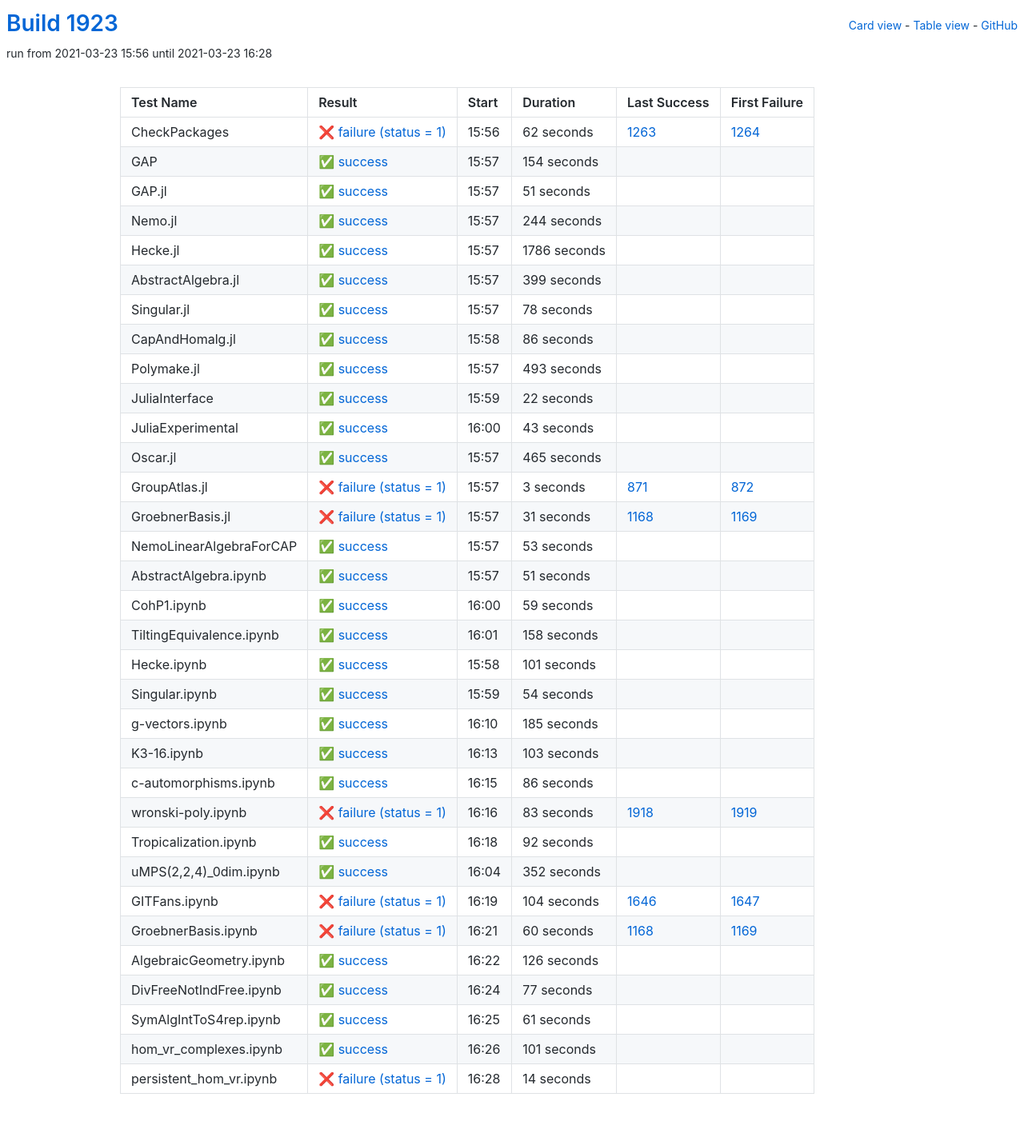
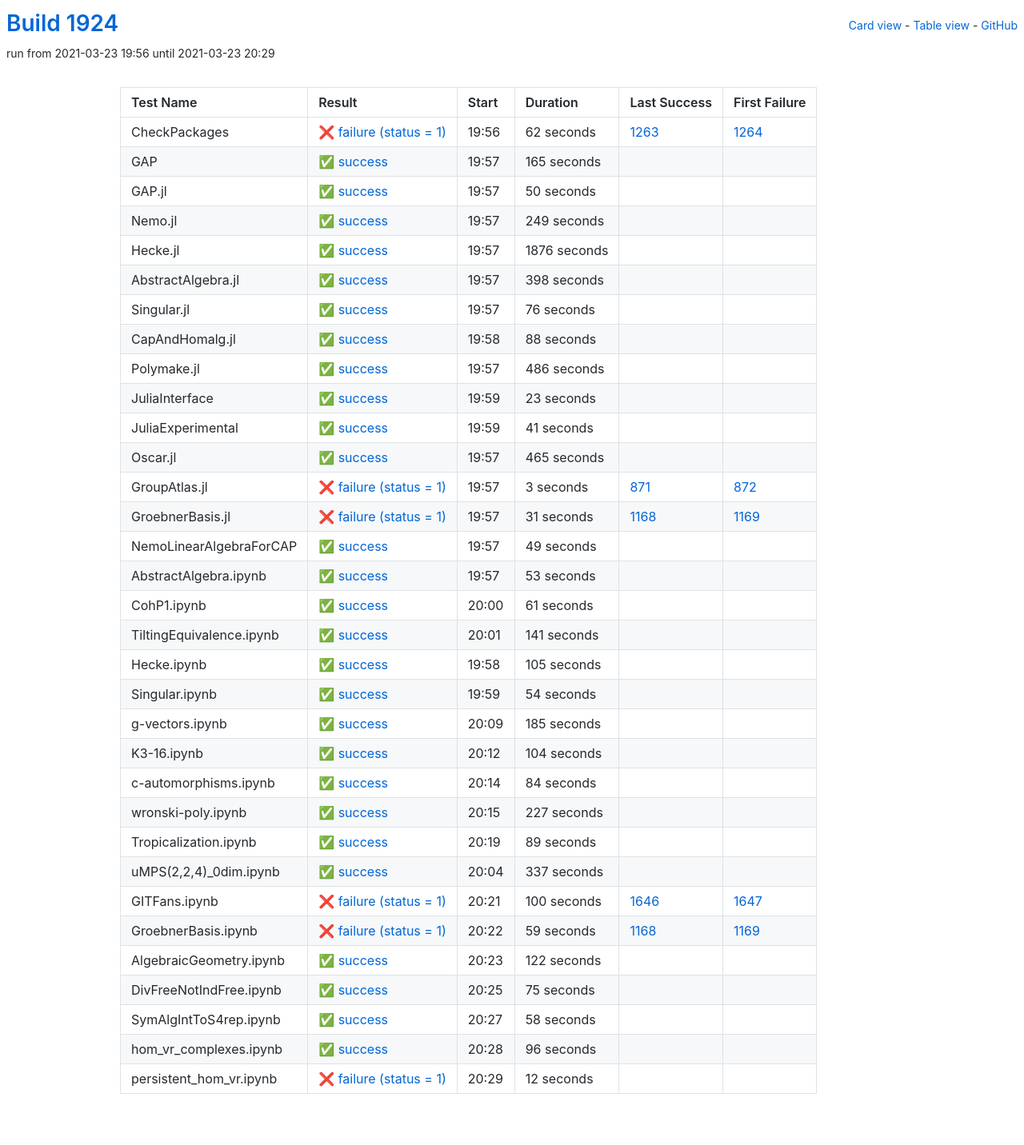
Before and after one commit to oscar-system/oscar-ci-status-stable, a Jekyll site: the page built from table.html, in a window 1280 px wide. Shown: the whole page at 80% size. Built offline with Jekyll 4.4.1, drawn with Linux system fonts in a browser that asks for light colours.

Commit message:
Build #1924

```diff
--- a/_data/ci.yml
+++ b/_data/ci.yml
@@ -1,6 +1,6 @@
 ---
-build: 1923
-build_url: https://oscarci.mathematik.uni-kl.de/job/oscar-stable/1923/
+build: 1924
+build_url: https://oscarci.mathematik.uni-kl.de/job/oscar-stable/1924/
 job: oscar-stable
 organization: oscar-system
 repo: oscar-ci-status-stable
@@ -8,8 +8,8 @@ repourl: https://github.com/oscar-system/oscar-ci-status-stable
 tests:
 - name: CheckPackages
   id: checkpackages
-  log: https://oscarci.mathematik.uni-kl.de/job/oscar-stable/1923/artifact/logs/build-1923/CheckPackages.log
-  start: 2021-03-23 15:56
+  log: https://oscarci.mathematik.uni-kl.de/job/oscar-stable/1924/artifact/logs/build-1924/CheckPackages.log
+  start: 2021-03-23 19:56
   success: false
   exitcode: 1
   status: failure
@@ -20,128 +20,128 @@ tests:
   first_failure_url: https://oscarci.mathematik.uni-kl.de/job/oscar-stable/1264/
 - name: GAP
   id: gap
-  log: https://oscarci.mathematik.uni-kl.de/job/oscar-stable/1923/artifact/logs/build-1923/GAP.log
-  start: 2021-03-23 15:57
+  log: https://oscarci.mathematik.uni-kl.de/job/oscar-stable/1924/artifact/logs/build-1924/GAP.log
+  start: 2021-03-23 19:57
   success: true
   exitcode: 0
   status: success
-  duration: 154
+  duration: 165
   last_success: false
   last_success_url:
   first_failure: false
   first_failure_url:
 - name: GAP.jl
   id: gap-jl
-  log: https://oscarci.mathematik.uni-kl.de/job/oscar-stable/1923/artifact/logs/build-1923/GAP.jl.log
-  start: 2021-03-23 15:57
+  log: https://oscarci.mathematik.uni-kl.de/job/oscar-stable/1924/artifact/logs/build-1924/GAP.jl.log
+  start: 2021-03-23 19:57
   success: true
   exitcode: 0
   status: success
-  duration: 51
+  duration: 50
   last_success: false
   last_success_url:
   first_failure: false
   first_failure_url:
 - name: Nemo.jl
   id: nemo-jl
-  log: https://oscarci.mathematik.uni-kl.de/job/oscar-stable/1923/artifact/logs/build-1923/Nemo.jl.log
-  start: 2021-03-23 15:57
+  log: https://oscarci.mathematik.uni-kl.de/job/oscar-stable/1924/artifact/logs/build-1924/Nemo.jl.log
+  start: 2021-03-23 19:57
   success: true
   exitcode: 0
   status: success
-  duration: 244
+  duration: 249
   last_success: false
   last_success_url:
   first_failure: false
   first_failure_url:
 - name: Hecke.jl
   id: hecke-jl
-  log: https://oscarci.mathematik.uni-kl.de/job/oscar-stable/1923/artifact/logs/build-1923/Hecke.jl.log
-  start: 2021-03-23 15:57
+  log: https://oscarci.mathematik.uni-kl.de/job/oscar-stable/1924/artifact/logs/build-1924/Hecke.jl.log
+  start: 2021-03-23 19:57
   success: true
   exitcode: 0
   status: success
-  duration: 1786
+  duration: 1876
   last_success: false
   last_success_url:
   first_failure: false
   first_failure_url:
 - name: AbstractAlgebra.jl
   id: abstractalgebra-jl
-  log: https://oscarci.mathematik.uni-kl.de/job/oscar-stable/1923/artifact/logs/build-1923/AbstractAlgebra.jl.log
-  start: 2021-03-23 15:57
+  log: https://oscarci.mathematik.uni-kl.de/job/oscar-stable/1924/artifact/logs/build-1924/AbstractAlgebra.jl.log
+  start: 2021-03-23 19:57
   success: true
   exitcode: 0
   status: success
-  duration: 399
+  duration: 398
   last_success: false
   last_success_url:
   first_failure: false
   first_failure_url:
 - name: Singular.jl
   id: singular-jl
-  log: https://oscarci.mathematik.uni-kl.de/job/oscar-stable/1923/artifact/logs/build-1923/Singular.jl.log
-  start: 2021-03-23 15:57
+  log: https://oscarci.mathematik.uni-kl.de/job/oscar-stable/1924/artifact/logs/build-1924/Singular.jl.log
+  start: 2021-03-23 19:57
   success: true
   exitcode: 0
   status: success
-  duration: 78
+  duration: 76
   last_success: false
   last_success_url:
   first_failure: false
   first_failure_url:
 - name: CapAndHomalg.jl
   id: capandhomalg-jl
-  log: https://oscarci.mathematik.uni-kl.de/job/oscar-stable/1923/artifact/logs/build-1923/CapAndHomalg.jl.log
-  start: 2021-03-23 15:58
+  log: https://oscarci.mathematik.uni-kl.de/job/oscar-stable/1924/artifact/logs/build-1924/CapAndHomalg.jl.log
+  start: 2021-03-23 19:58
   success: true
   exitcode: 0
   status: success
-  duration: 86
+  duration: 88
   last_success: false
   last_success_url:
   first_failure: false
   first_failure_url:
 - name: Polymake.jl
   id: polymake-jl
-  log: https://oscarci.mathematik.uni-kl.de/job/oscar-stable/1923/artifact/logs/build-1923/Polymake.jl.log
-  start: 2021-03-23 15:57
+  log: https://oscarci.mathematik.uni-kl.de/job/oscar-stable/1924/artifact/logs/build-1924/Polymake.jl.log
+  start: 2021-03-23 19:57
   success: true
   exitcode: 0
   status: success
-  duration: 493
+  duration: 486
   last_success: false
   last_success_url:
   first_failure: false
   first_failure_url:
 - name: JuliaInterface
   id: juliainterface
-  log: https://oscarci.mathematik.uni-kl.de/job/oscar-stable/1923/artifact/logs/build-1923/JuliaInterface.log
-  start: 2021-03-23 15:59
+  log: https://oscarci.mathematik.uni-kl.de/job/oscar-stable/1924/artifact/logs/build-1924/JuliaInterface.log
+  start: 2021-03-23 19:59
   success: true
   exitcode: 0
   status: success
-  duration: 22
+  duration: 23
   last_success: false
   last_success_url:
   first_failure: false
   first_failure_url:
 - name: JuliaExperimental
   id: juliaexperimental
-  log: https://oscarci.mathematik.uni-kl.de/job/oscar-stable/1923/artifact/logs/build-1923/JuliaExperimental.log
-  start: 2021-03-23 16:00
+  log: https://oscarci.mathematik.uni-kl.de/job/oscar-stable/1924/artifact/logs/build-1924/JuliaExperimental.log
+  start: 2021-03-23 19:59
   success: true
   exitcode: 0
   status: success
-  duration: 43
+  duration: 41
   last_success: false
   last_success_url:
   first_failure: false
   first_failure_url:
 - name: Oscar.jl
   id: oscar-jl
-  log: https://oscarci.mathematik.uni-kl.de/job/oscar-stable/1923/artifact/logs/build-1923/Oscar.jl.log
-  start: 2021-03-23 15:57
+  log: https://oscarci.mathematik.uni-kl.de/job/oscar-stable/1924/artifact/logs/build-1924/Oscar.jl.log
+  start: 2021-03-23 19:57
   success: true
   exitcode: 0
   status: success
@@ -152,8 +152,8 @@ tests:
   first_failure_url:
 - name: GroupAtlas.jl
   id: groupatlas-jl
-  log: https://oscarci.mathematik.uni-kl.de/job/oscar-stable/1923/artifact/logs/build-1923/GroupAtlas.jl.log
-  start: 2021-03-23 15:57
+  log: https://oscarci.mathematik.uni-kl.de/job/oscar-stable/1924/artifact/logs/build-1924/GroupAtlas.jl.log
+  start: 2021-03-23 19:57
   success: false
   exitcode: 1
   status: failure
@@ -164,8 +164,8 @@ tests:
   first_failure_url: https://oscarci.mathematik.uni-kl.de/job/oscar-stable/872/
 - name: GroebnerBasis.jl
   id: groebnerbasis-jl
-  log: https://oscarci.mathematik.uni-kl.de/job/oscar-stable/1923/artifact/logs/build-1923/GroebnerBasis.jl.log
-  start: 2021-03-23 15:57
+  log: https://oscarci.mathematik.uni-kl.de/job/oscar-stable/1924/artifact/logs/build-1924/GroebnerBasis.jl.log
+  start: 2021-03-23 19:57
   success: false
   exitcode: 1
   status: failure
@@ -176,8 +176,20 @@ tests:
   first_failure_url: https://oscarci.mathematik.uni-kl.de/job/oscar-stable/1169/
 - name: NemoLinearAlgebraForCAP
   id: nemolinearalgebraforcap
-  log: https://oscarci.mathematik.uni-kl.de/job/oscar-stable/1923/artifact/logs/build-1923/NemoLinearAlgebraForCAP.log
-  start: 2021-03-23 15:57
+  log: https://oscarci.mathematik.uni-kl.de/job/oscar-stable/1924/artifact/logs/build-1924/NemoLinearAlgebraForCAP.log
+  start: 2021-03-23 19:57
+  success: true
+  exitcode: 0
+  status: success
+  duration: 49
+  last_success: false
+  last_success_url:
+  first_failure: false
+  first_failure_url:
+- name: AbstractAlgebra.ipynb
+  id: abstractalgebra-ipynb
+  log: https://oscarci.mathematik.uni-kl.de/job/oscar-stable/1924/artifact/logs/build-1924/AbstractAlgebra.ipynb.log
+  start: 2021-03-23 19:57
   success: true
   exitcode: 0
   status: success
@@ -186,58 +198,46 @@ tests:
   last_success_url:
   first_failure: false
   first_failure_url:
-- name: AbstractAlgebra.ipynb
-  id: abstractalgebra-ipynb
-  log: https://oscarci.mathematik.uni-kl.de/job/oscar-stable/1923/artifact/logs/build-1923/AbstractAlgebra.ipynb.log
-  start: 2021-03-23 15:57
+- name: CohP1.ipynb
+  id: cohp1-ipynb
+  log: https://oscarci.mathematik.uni-kl.de/job/oscar-stable/1924/artifact/logs/build-1924/CohP1.ipynb.log
+  start: 2021-03-23 20:00
   success: true
   exitcode: 0
   status: success
-  duration: 51
-  last_success: false
-  last_success_url:
-  first_failure: false
-  first_failure_url:
-- name: CohP1.ipynb
-  id: cohp1-ipynb
-  log: https://oscarci.mathematik.uni-kl.de/job/oscar-stable/1923/artifact/logs/build-1923/CohP1.ipynb.log
-  start: 2021-03-23 16:00
-  success: true
-  exitcode: 0
-  status: success
-  duration: 59
+  duration: 61
   last_success: false
   last_success_url:
   first_failure: false
   first_failure_url:
 - name: TiltingEquivalence.ipynb
   id: tiltingequivalence-ipynb
-  log: https://oscarci.mathematik.uni-kl.de/job/oscar-stable/1923/artifact/logs/build-1923/TiltingEquivalence.ipynb.log
-  start: 2021-03-23 16:01
+  log: https://oscarci.mathematik.uni-kl.de/job/oscar-stable/1924/artifact/logs/build-1924/TiltingEquivalence.ipynb.log
+  start: 2021-03-23 20:01
   success: true
   exitcode: 0
   status: success
-  duration: 158
+  duration: 141
   last_success: false
   last_success_url:
   first_failure: false
   first_failure_url:
 - name: Hecke.ipynb
   id: hecke-ipynb
-  log: https://oscarci.mathematik.uni-kl.de/job/oscar-stable/1923/artifact/logs/build-1923/Hecke.ipynb.log
-  start: 2021-03-23 15:58
+  log: https://oscarci.mathematik.uni-kl.de/job/oscar-stable/1924/artifact/logs/build-1924/Hecke.ipynb.log
+  start: 2021-03-23 19:58
   success: true
   exitcode: 0
   status: success
-  duration: 101
+  duration: 105
   last_success: false
   last_success_url:
   first_failure: false
   first_failure_url:
 - name: Singular.ipynb
   id: singular-ipynb
-  log: https://oscarci.mathematik.uni-kl.de/job/oscar-stable/1923/artifact/logs/build-1923/Singular.ipynb.log
-  start: 2021-03-23 15:59
+  log: https://oscarci.mathematik.uni-kl.de/job/oscar-stable/1924/artifact/logs/build-1924/Singular.ipynb.log
+  start: 2021-03-23 19:59
   success: true
   exitcode: 0
   status: success
@@ -248,8 +248,8 @@ tests:
   first_failure_url:
 - name: g-vectors.ipynb
   id: g-vectors-ipynb
-  log: https://oscarci.mathematik.uni-kl.de/job/oscar-stable/1923/artifact/logs/build-1923/g-vectors.ipynb.log
-  start: 2021-03-23 16:10
+  log: https://oscarci.mathematik.uni-kl.de/job/oscar-stable/1924/artifact/logs/build-1924/g-vectors.ipynb.log
+  start: 2021-03-23 20:09
   success: true
   exitcode: 0
   status: success
@@ -260,144 +260,144 @@ tests:
   first_failure_url:
 - name: K3-16.ipynb
   id: k3-16-ipynb
-  log: https://oscarci.mathematik.uni-kl.de/job/oscar-stable/1923/artifact/logs/build-1923/K3-16.ipynb.log
-  start: 2021-03-23 16:13
+  log: https://oscarci.mathematik.uni-kl.de/job/oscar-stable/1924/artifact/logs/build-1924/K3-16.ipynb.log
+  start: 2021-03-23 20:12
   success: true
   exitcode: 0
   status: success
-  duration: 103
+  duration: 104
   last_success: false
   last_success_url:
   first_failure: false
   first_failure_url:
 - name: c-automorphisms.ipynb
   id: c-automorphisms-ipynb
-  log: https://oscarci.mathematik.uni-kl.de/job/oscar-stable/1923/artifact/logs/build-1923/c-automorphisms.ipynb.log
-  start: 2021-03-23 16:15
+  log: https://oscarci.mathematik.uni-kl.de/job/oscar-stable/1924/artifact/logs/build-1924/c-automorphisms.ipynb.log
+  start: 2021-03-23 20:14
   success: true
   exitcode: 0
   status: success
-  duration: 86
+  duration: 84
   last_success: false
   last_success_url:
   first_failure: false
   first_failure_url:
 - name: wronski-poly.ipynb
   id: wronski-poly-ipynb
-  log: https://oscarci.mathematik.uni-kl.de/job/oscar-stable/1923/artifact/logs/build-1923/wronski-poly.ipynb.log
-  start: 2021-03-23 16:16
-  success: false
-  exitcode: 1
-  status: failure
-  duration: 83
-  last_success: 1918
-  last_success_url: https://oscarci.mathematik.uni-kl.de/job/oscar-stable/1918/
-  first_failure: 1919
-  first_failure_url: https://oscarci.mathematik.uni-kl.de/job/oscar-stable/1919/
-- name: Tropicalization.ipynb
-  id: tropicalization-ipynb
-  log: https://oscarci.mathematik.uni-kl.de/job/oscar-stable/1923/artifact/logs/build-1923/Tropicalization.ipynb.log
-  start: 2021-03-23 16:18
+  log: https://oscarci.mathematik.uni-kl.de/job/oscar-stable/1924/artifact/logs/build-1924/wronski-poly.ipynb.log
+  start: 2021-03-23 20:15
   success: true
   exitcode: 0
   status: success
-  duration: 92
+  duration: 227
+  last_success: false
+  last_success_url:
+  first_failure: false
+  first_failure_url:
+- name: Tropicalization.ipynb
+  id: tropicalization-ipynb
+  log: https://oscarci.mathematik.uni-kl.de/job/oscar-stable/1924/artifact/logs/build-1924/Tropicalization.ipynb.log
+  start: 2021-03-23 20:19
+  success: true
+  exitcode: 0
+  status: success
+  duration: 89
   last_success: false
   last_success_url:
   first_failure: false
   first_failure_url:
 - name: uMPS(2,2,4)_0dim.ipynb
   id: umps-2-2-4-0dim-ipynb
-  log: https://oscarci.mathematik.uni-kl.de/job/oscar-stable/1923/artifact/logs/build-1923/uMPS-2-2-4-_0dim.ipynb.log
-  start: 2021-03-23 16:04
+  log: https://oscarci.mathematik.uni-kl.de/job/oscar-stable/1924/artifact/logs/build-1924/uMPS-2-2-4-_0dim.ipynb.log
+  start: 2021-03-23 20:04
   success: true
   exitcode: 0
   status: success
-  duration: 352
+  duration: 337
   last_success: false
   last_success_url:
   first_failure: false
   first_failure_url:
 - name: GITFans.ipynb
   id: gitfans-ipynb
-  log: https://oscarci.mathematik.uni-kl.de/job/oscar-stable/1923/artifact/logs/build-1923/GITFans.ipynb.log
-  start: 2021-03-23 16:19
+  log: https://oscarci.mathematik.uni-kl.de/job/oscar-stable/1924/artifact/logs/build-1924/GITFans.ipynb.log
+  start: 2021-03-23 20:21
   success: false
   exitcode: 1
   status: failure
-  duration: 104
+  duration: 100
   last_success: 1646
   last_success_url: https://oscarci.mathematik.uni-kl.de/job/oscar-stable/1646/
   first_failure: 1647
   first_failure_url: https://oscarci.mathematik.uni-kl.de/job/oscar-stable/1647/
 - name: GroebnerBasis.ipynb
   id: groebnerbasis-ipynb
-  log: https://oscarci.mathematik.uni-kl.de/job/oscar-stable/1923/artifact/logs/build-1923/GroebnerBasis.ipynb.log
-  start: 2021-03-23 16:21
+  log: https://oscarci.mathematik.uni-kl.de/job/oscar-stable/1924/artifact/logs/build-1924/GroebnerBasis.ipynb.log
+  start: 2021-03-23 20:22
   success: false
   exitcode: 1
   status: failure
-  duration: 60
+  duration: 59
   last_success: 1168
   last_success_url: https://oscarci.mathematik.uni-kl.de/job/oscar-stable/1168/
   first_failure: 1169
   first_failure_url: https://oscarci.mathematik.uni-kl.de/job/oscar-stable/1169/
 - name: AlgebraicGeometry.ipynb
   id: algebraicgeometry-ipynb
-  log: https://oscarci.mathematik.uni-kl.de/job/oscar-stable/1923/artifact/logs/build-1923/AlgebraicGeometry.ipynb.log
-  start: 2021-03-23 16:22
+  log: https://oscarci.mathematik.uni-kl.de/job/oscar-stable/1924/artifact/logs/build-1924/AlgebraicGeometry.ipynb.log
+  start: 2021-03-23 20:23
   success: true
   exitcode: 0
   status: success
-  duration: 126
+  duration: 122
   last_success: false
   last_success_url:
   first_failure: false
   first_failure_url:
 - name: DivFreeNotIndFree.ipynb
   id: divfreenotindfree-ipynb
-  log: https://oscarci.mathematik.uni-kl.de/job/oscar-stable/1923/artifact/logs/build-1923/DivFreeNotIndFree.ipynb.log
-  start: 2021-03-23 16:24
+  log: https://oscarci.mathematik.uni-kl.de/job/oscar-stable/1924/artifact/logs/build-1924/DivFreeNotIndFree.ipynb.log
+  start: 2021-03-23 20:25
   success: true
   exitcode: 0
   status: success
-  duration: 77
+  duration: 75
   last_success: false
   last_success_url:
   first_failure: false
   first_failure_url:
 - name: SymAlgIntToS4rep.ipynb
   id: symalginttos4rep-ipynb
-  log: https://oscarci.mathematik.uni-kl.de/job/oscar-stable/1923/artifact/logs/build-1923/SymAlgIntToS4rep.ipynb.log
-  start: 2021-03-23 16:25
+  log: https://oscarci.mathematik.uni-kl.de/job/oscar-stable/1924/artifact/logs/build-1924/SymAlgIntToS4rep.ipynb.log
+  start: 2021-03-23 20:27
   success: true
   exitcode: 0
   status: success
-  duration: 61
+  duration: 58
   last_success: false
   last_success_url:
   first_failure: false
   first_failure_url:
 - name: hom_vr_complexes.ipynb
   id: hom-vr-complexes-ipynb
-  log: https://oscarci.mathematik.uni-kl.de/job/oscar-stable/1923/artifact/logs/build-1923/hom_vr_complexes.ipynb.log
-  start: 2021-03-23 16:26
+  log: https://oscarci.mathematik.uni-kl.de/job/oscar-stable/1924/artifact/logs/build-1924/hom_vr_complexes.ipynb.log
+  start: 2021-03-23 20:28
   success: true
   exitcode: 0
   status: success
-  duration: 101
+  duration: 96
   last_success: false
   last_success_url:
   first_failure: false
   first_failure_url:
 - name: persistent_hom_vr.ipynb
   id: persistent-hom-vr-ipynb
-  log: https://oscarci.mathematik.uni-kl.de/job/oscar-stable/1923/artifact/logs/build-1923/persistent_hom_vr.ipynb.log
-  start: 2021-03-23 16:28
+  log: https://oscarci.mathematik.uni-kl.de/job/oscar-stable/1924/artifact/logs/build-1924/persistent_hom_vr.ipynb.log
+  start: 2021-03-23 20:29
   success: false
   exitcode: 1
   status: failure
-  duration: 14
+  duration: 12
   last_success: false
   last_success_url:
   first_failure: false
```
Also changed, not shown: README.md.
